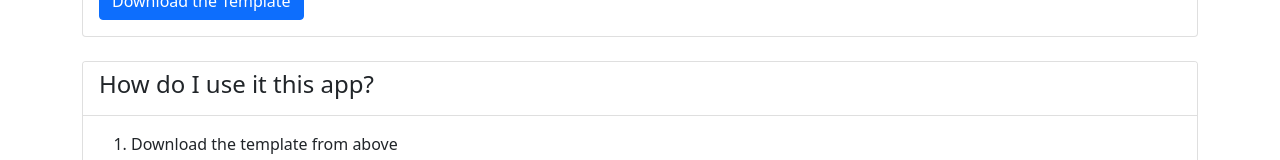
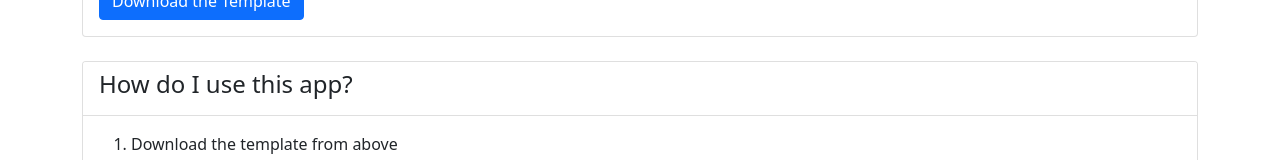
Before and after one commit to sloan58/jabbercontactxml, a React (Create React App) app: page / in a window 1280 px wide. Shown: the part 369-529 px from the top of the page. Built offline with nearby package versions, Linux system fonts and the light colour scheme.

Commit message:
fix typo on instructions

```diff
--- a/src/App.js
+++ b/src/App.js
@@ -129,7 +129,7 @@ function App() {
         </div>
         <div className='card my-4'>
           <div className='card-header bg-white'>
-            <h4>How do I use it this app?</h4>
+            <h4>How do I use this app?</h4>
           </div>
           <div className='card-body'>
             <ol className='card-text'>
```
